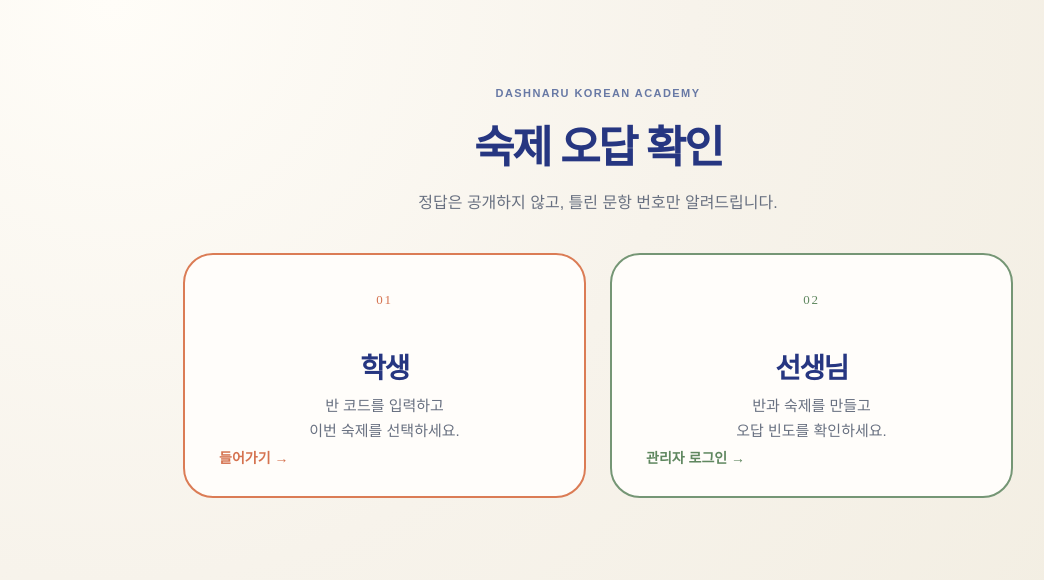
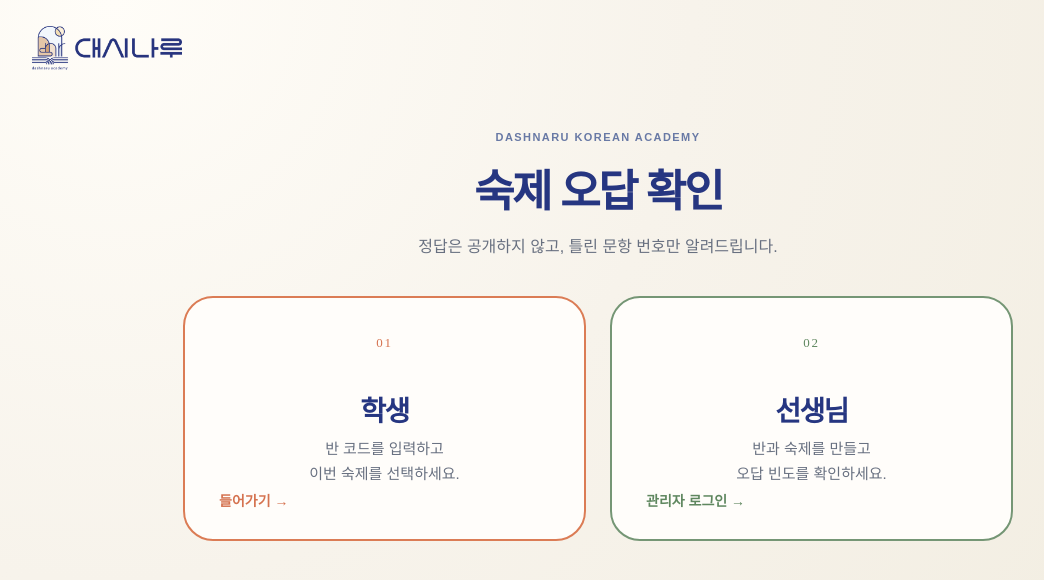
Before and after one commit to vickeycollab/kims, a Next.js app: page / in a window 1280 px wide. Shown: the top 580 px of the page, without its empty margins (42-1086 px from the left). Built offline with nearby package versions, Linux system fonts and the light colour scheme; a web font is replaced by a local one.

Commit message:
style: size official Dashnaru logo for header

```diff
--- a/app/globals.css
+++ b/app/globals.css
@@ -7,13 +7,8 @@ button, input, textarea, select { font: inherit; }
 button { cursor: pointer; }
 main { max-width: 1180px; margin: 0 auto; padding: 26px 24px 72px; }
 .brand-header { display:flex; justify-content:space-between; align-items:center; margin-bottom: 58px; }
-.brand { border:0; background:transparent; color:#263681; display:flex; align-items:center; gap:9px; text-align:left; padding:0; }
-.brand-mark { width:39px; height:39px; display:grid; place-items:center; border:3px solid #263681; border-radius:12px 12px 12px 3px; }
-.brand-mark i { position:relative; display:block; width:16px; height:12px; border:3px solid #263681; border-right:0; border-radius:1px; }
-.brand-mark i::after { content:""; position:absolute; left:3px; top:2px; width:9px; height:3px; background:#263681; }
-.brand-copy { display:grid; gap:3px; }
-.brand strong { display:block; letter-spacing:-.12em; font-family:Arial, "Noto Sans KR", sans-serif; font-size:27px; font-weight:800; line-height:.92; }
-.brand small { color:#617096; font-family:Arial, "Noto Sans KR", sans-serif; font-weight:600; letter-spacing:.07em; font-size:9px; line-height:1; }
+.brand { border:0; background:transparent; display:block; text-align:left; padding:0; }
+.brand-logo { display:block; width:150px; height:auto; }
 .text-button { border:0; background:transparent; color:#263681; font-weight:700; text-decoration:underline; text-underline-offset:4px; }
 .eyebrow { color:#6879a5; font-weight:800; letter-spacing:.13em; font-size:11px; margin:0 0 10px; }
 h1, h2, h3, p { margin-top:0; }
@@ -87,6 +82,7 @@ label { display:block; color:#4d5c85; font-weight:700; font-size:14px; margin:16
 @media (max-width: 800px) {
   main { padding:20px 16px 48px; }
   .brand-header { margin-bottom:38px; }
+  .brand-logo { width:130px; }
   .role-grid, .manage-grid, .teacher-layout { grid-template-columns:1fr; }
   .session-grid { grid-template-columns:repeat(2,1fr); }
   .teacher-layout aside { position:static; }
```
